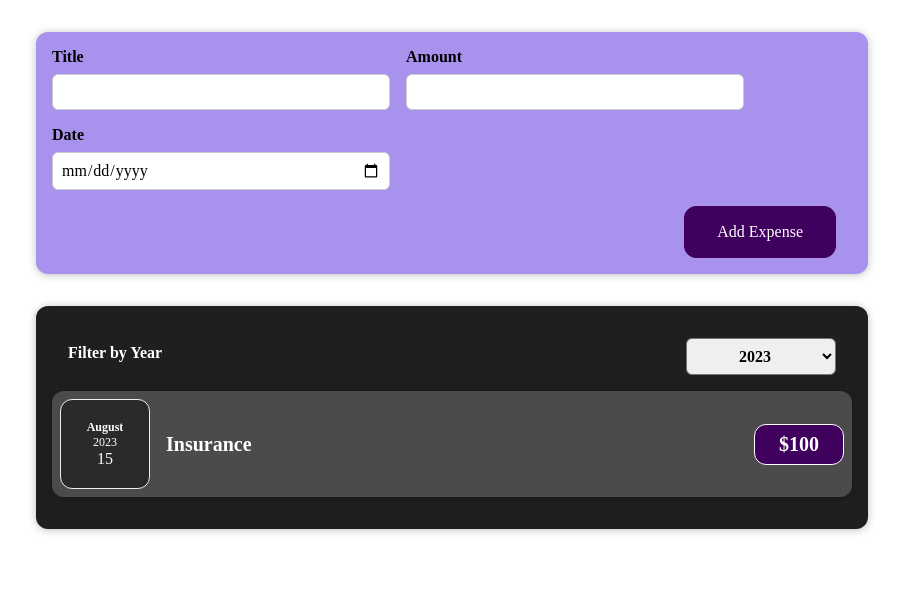
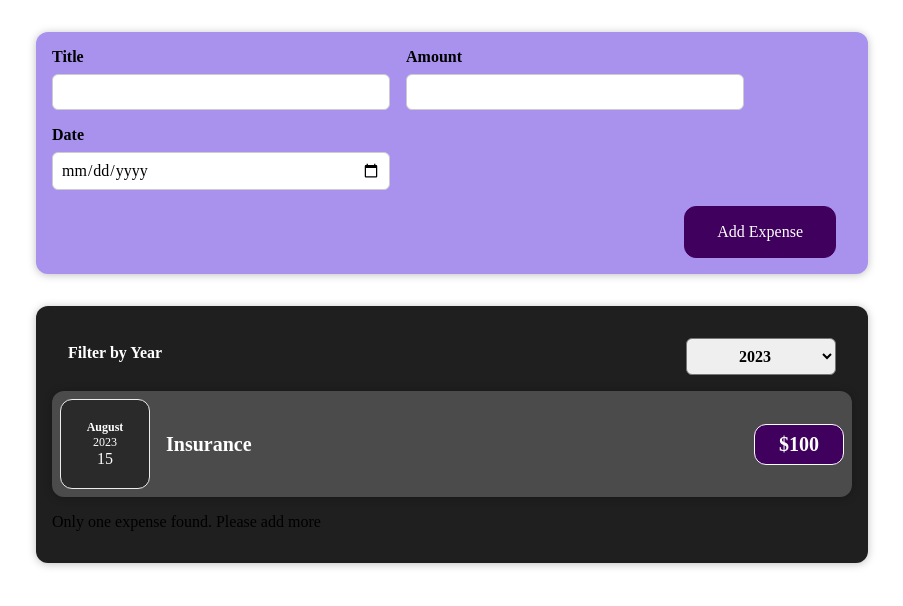
Before and after one commit to SumenKD10/SHP_First_React_App, a React (Create React App) app: page / in a window 1280 px wide. Shown: the top 606 px of the page, without its empty margins (188-1091 px from the left). Built offline with nearby package versions, Linux system fonts and the light colour scheme.

Commit message:
Conditional Rendering Done

```diff
--- a/src/components/Expenses/Expenses.js
+++ b/src/components/Expenses/Expenses.js
@@ -1,8 +1,10 @@
+// Write your code at relevant places in the code below:
+
 import React, { useState } from "react";
 import ExpenseItem from "./ExpenseItem";
+import ExpensesFilter from "./ExpensesFilter";
 import "./Expenses.css";
 import Card from "../UI/Card";
-import ExpensesFilter from "./ExpensesFilter";
 
 const Expenses = (props) => {
   const [filteredYear, setFilteredYear] = useState("2023");
@@ -11,13 +13,14 @@
     setFilteredYear(selectedYear);
   };
 
-    return (
-        <Card className="expenses">
-            <ExpensesFilter
-                selected={filteredYear}
-                onChangeFilter={changeFilterHandler}
-            />
-            {props.expenses.filter((expense) => (expense.date.getFullYear() == filteredYear)).map((expense) => {
+  const filteredExpenses = props.expenses.filter((expense) => {
+    return expense.date.getFullYear().toString() === filteredYear;
+  });
+
+  let expensesContent = <p>No expenses found</p>;
+
+  if (filteredExpenses.length > 0) {
+    expensesContent = filteredExpenses.map((expense) => {
       return (
         <ExpenseItem
           key={expense.id}
@@ -26,7 +29,17 @@
           price={expense.price}
         />
       );
-            })}
+    });
+  }
+
+  return (
+    <Card className="expenses">
+      <ExpensesFilter
+        selected={filteredYear}
+        onChangeFilter={changeFilterHandler}
+      />
+      {expensesContent}
+      {expensesContent.length === 1 && <p>Only one expense found. Please add more</p>}
     </Card>
   );
 };
--- a/src/components/Expenses/ExpensesFilter.js
+++ b/src/components/Expenses/ExpensesFilter.js
@@ -18,6 +18,7 @@
           <option value="2023">2023</option>
           <option value="2024">2024</option>
           <option value="2025">2025</option>
+          <option value="2026">2026</option>
         </select>
       </div>
     </div>
```
Lines whose indentation alone changed are shown as unchanged.
